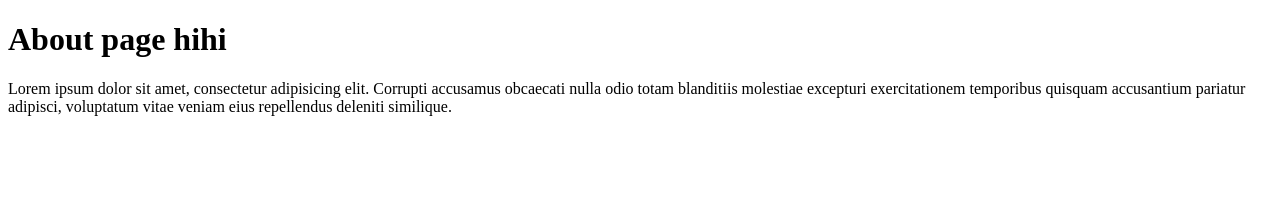
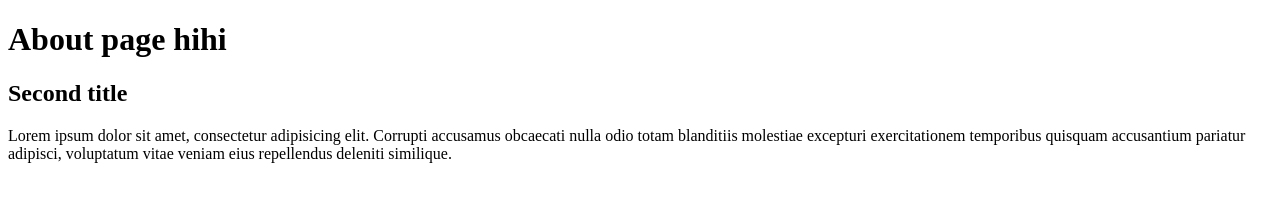
Before and after one commit to vetaluga/gitCBSlesson, a plain HTML site: page about.html in a window 1280 px wide. Drawn offline with Linux system fonts and the light colour scheme.

Commit message:
simple changes

```diff
--- a/about.html
+++ b/about.html
@@ -7,6 +7,7 @@
 </head>
 <body>
     <h1>About page hihi</h1>
+    <h2>Second title</h2>
     <p>Lorem ipsum dolor sit amet, consectetur adipisicing elit. Corrupti accusamus obcaecati nulla odio totam blanditiis molestiae excepturi exercitationem temporibus quisquam accusantium pariatur adipisci, voluptatum vitae veniam eius repellendus deleniti similique.</p>
 </body>
 </html>
```
Also changed, not shown: index.html (+1 -0 lines).
